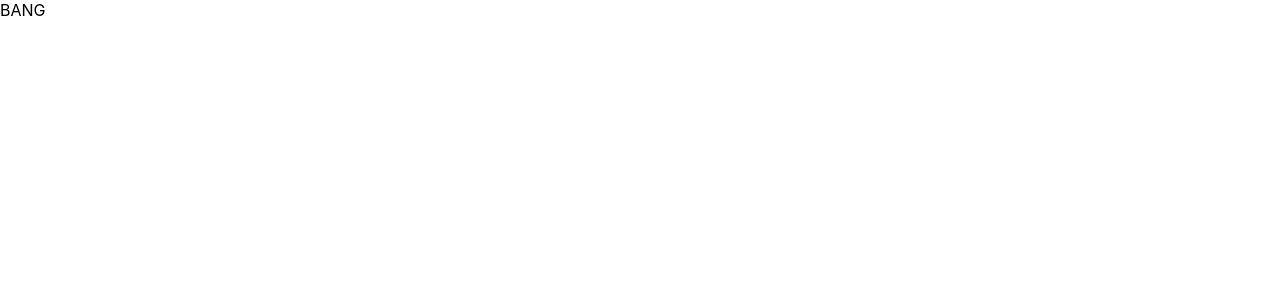
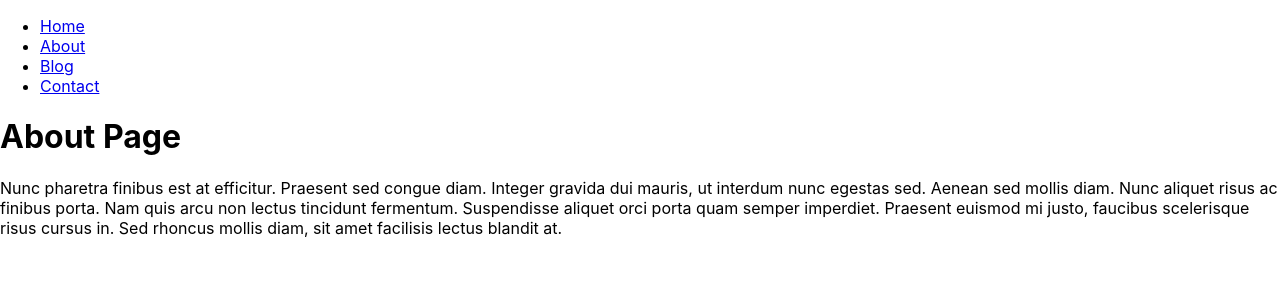
Before and after one commit to TMcG1998/react-portfolio-alpha, a React (Create React App) app: page / in a window 1280 px wide. Shown: the top 300 px of the page. Built offline with nearby package versions, Linux system fonts and the light colour scheme.

Commit message:
added basic skeleton

```diff
--- a/src/App.js
+++ b/src/App.js
@@ -1,12 +1,9 @@
-
+import React from "react";
+import PortfolioContainer from "./components/PortfolioContainer";
 
 function App() {
   return (
-    <div className="App">
-      <header className="App-header">
-        BANG
-      </header>
-    </div>
+    <PortfolioContainer />
   );
 }
 
--- a/src/components/Navigation/index.js
+++ b/src/components/Navigation/index.js
@@ -0,0 +1,50 @@
+import React from "react";
+
+function Navigation( {currentPage, handlePageChange }) {
+    return (
+    <ul className="nav nav-tabs">
+        <li className="nav-item">
+            <a
+            href="#home"
+            onClick={() => handlePageChange('Home')}
+
+            className={currentPage === 'Home' ? 'nav-link active' : 'nav-link'}
+            >
+            Home
+            </a>
+        </li>
+        <li className="nav-item">
+            <a
+            href="#about"
+            onClick={() => handlePageChange('About')}
+
+            className={currentPage === 'About' ? 'nav-link active' : 'nav-link'}
+            >
+            About
+            </a>
+        </li>
+        <li className="nav-item">
+            <a
+            href="#blog"
+            onClick={() => handlePageChange('Blog')}
+
+            className={currentPage === 'Blog' ? 'nav-link active' : 'nav-link'}
+            >
+            Blog
+            </a>
+        </li>
+        <li className="nav-item">
+            <a
+            href="#contact"
+
+            onClick={() => handlePageChange('Contact')}
+            className={currentPage === 'Contact' ? 'nav-link active' : 'nav-link'}
+            >
+            Contact
+            </a>
+        </li>
+    </ul>
+    )
+}
+
+export default Navigation;
--- /dev/null
+++ b/src/components/PortfolioContainer.js
@@ -0,0 +1,31 @@
+import React, { useState } from 'react';
+import Navigation from "./Navigation";
+import About from './pages/About';
+import Contact from './pages/Contact';
+import Resume from './pages/Resume';
+
+export default function Portfolio() {
+    const [currentPage, setCurrentPage] = useState('About');
+
+    const renderPage = () => {
+        if (currentPage === 'Resume') {
+            return <Resume />;
+          }
+          if (currentPage === 'About') {
+            return <About />;
+          }
+          if (currentPage === 'Portfolio') {
+            return <Portfolio />;
+          }
+          return <Contact />;
+    }
+
+    const handlePageChange = (page) => setCurrentPage(page);
+
+    return (
+        <div>
+          <Navigation currentPage={currentPage} handlePageChange={handlePageChange} />
+          {renderPage()}
+        </div>
+      );
+}
--- /dev/null
+++ b/src/components/pages/About.js
@@ -0,0 +1,17 @@
+import React from 'react';
+
+export default function About() {
+  return (
+    <div>
+      <h1>About Page</h1>
+      <p>
+        Nunc pharetra finibus est at efficitur. Praesent sed congue diam.
+        Integer gravida dui mauris, ut interdum nunc egestas sed. Aenean sed
+        mollis diam. Nunc aliquet risus ac finibus porta. Nam quis arcu non
+        lectus tincidunt fermentum. Suspendisse aliquet orci porta quam semper
+        imperdiet. Praesent euismod mi justo, faucibus scelerisque risus cursus
+        in. Sed rhoncus mollis diam, sit amet facilisis lectus blandit at.
+      </p>
+    </div>
+  );
+}
--- /dev/null
+++ b/src/components/pages/Contact.js
@@ -0,0 +1,22 @@
+import React from 'react';
+
+export default function Contact() {
+  return (
+    <div>
+      <h1>Contact Page</h1>
+      <p>
+        Integer cursus bibendum sem non pretium. Vestibulum in aliquet sem, quis
+        molestie urna. Aliquam semper ultrices varius. Aliquam faucibus sit amet
+        magna a ultrices. Aenean pellentesque placerat lacus imperdiet
+        efficitur. In felis nisl, luctus non ante euismod, tincidunt bibendum
+        mi. In a molestie nisl, eu sodales diam. Nam tincidunt lacus quis magna
+        posuere, eget tristique dui dapibus. Maecenas fermentum elementum
+        faucibus. Quisque nec metus vestibulum, egestas massa eu, sollicitudin
+        ipsum. Nulla facilisi. Sed ut erat ligula. Nam tincidunt nunc in nibh
+        dictum ullamcorper. Class aptent taciti sociosqu ad litora torquent per
+        conubia nostra, per inceptos himenaeos. Etiam ornare rutrum felis at
+        rhoncus. Etiam vel condimentum magna, quis tempor nulla.
+      </p>
+    </div>
+  );
+}
```
Also changed, not shown: src/components/pages/Portfolio.js (added), src/components/pages/Resume.js (added).
